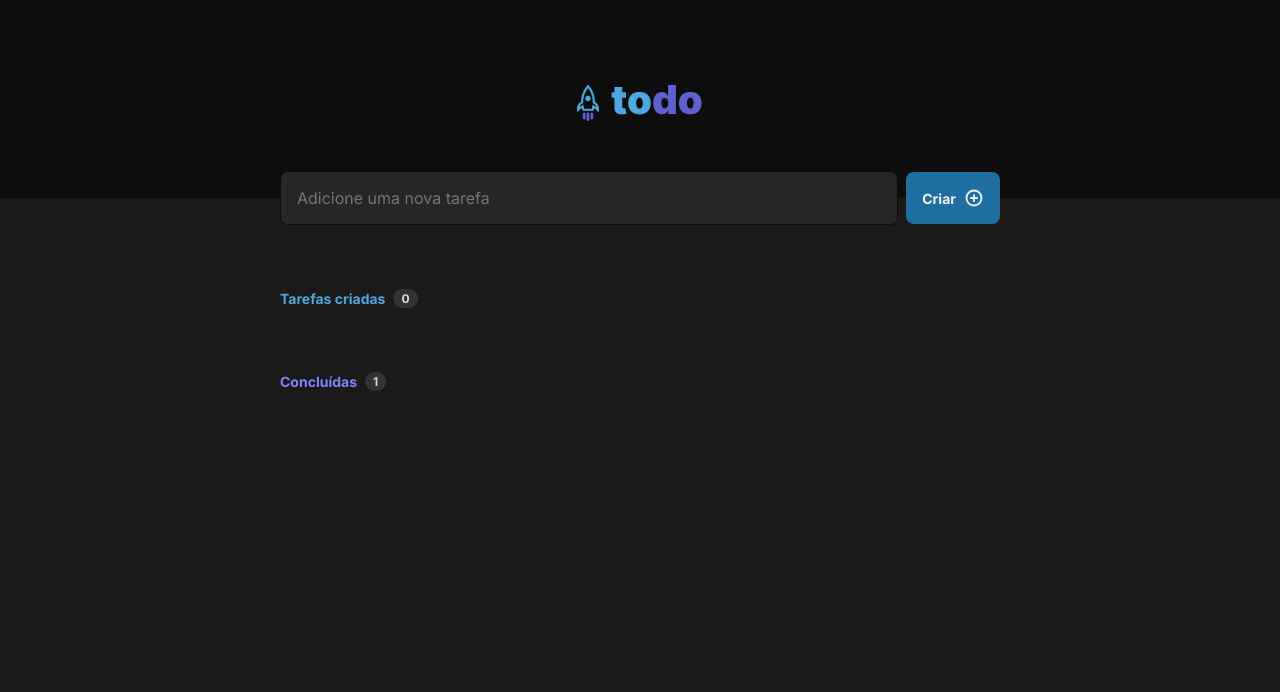
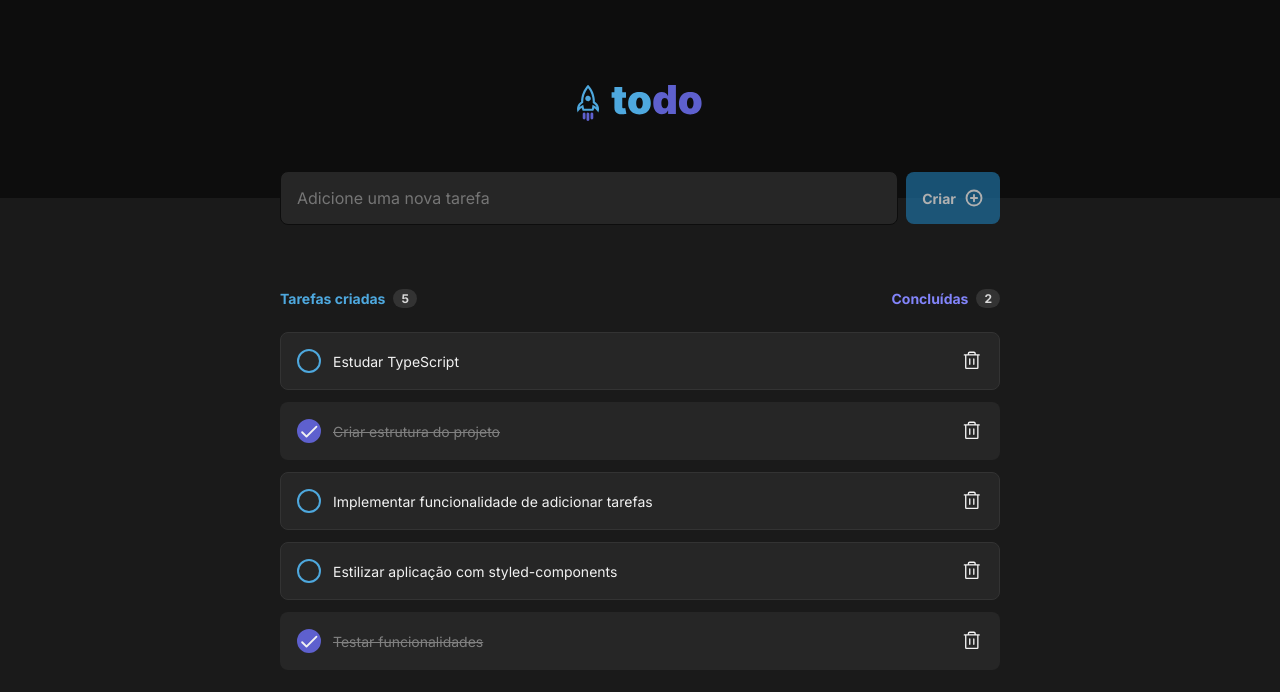
Before and after one commit to brunoobd/todo-web, a React (Vite) app: page / in a window 1280 px wide. Shown: the top 692 px of the page. Built offline with nearby package versions, Linux system fonts and the light colour scheme.

Commit message:
feat: add TaskItem component

```diff
--- a/src/App.tsx
+++ b/src/App.tsx
@@ -1,15 +1,77 @@
+import { ChangeEvent, FormEvent, useState } from "react";
+
 import theme from "@theme/index";
 
 import { ThemeProvider } from "styled-components";
 
-import { Container, Form, GlobalStyle } from "./styles.ts";
+import { Task } from "./models/Task.ts";
 
-import { Header } from "@components/Header";
-import { Input } from "@components/Input";
-import { Button } from "@components/Button";
-import { TaskCounter } from "@components/TaskCounter/index.tsx";
+import {
+  Container,
+  Form,
+  GlobalStyle,
+  TaskContainer,
+  TaskHeader,
+  TaskList,
+} from "./styles.ts";
 
-function App() {
+import { Button, Header, Input, TaskCounter } from "@components/index.ts";
+import { TaskItem } from "@components/TaskItem/index.tsx";
+
+const App = () => {
+  const [tasks, setTasks] = useState<Task[]>([
+    { id: 1, title: "Estudar TypeScript", completed: false },
+    { id: 2, title: "Criar estrutura do projeto", completed: true },
+    {
+      id: 3,
+      title: "Implementar funcionalidade de adicionar tarefas",
+      completed: false,
+    },
+    {
+      id: 4,
+      title: "Estilizar aplicação com styled-components",
+      completed: false,
+    },
+    { id: 5, title: "Testar funcionalidades", completed: true },
+  ]);
+  const [newTask, setNewTask] = useState("");
+  const tasksCompleted = tasks.filter((task) => task.completed);
+
+  const handleNewTaskChange = (event: ChangeEvent<HTMLInputElement>) => {
+    setNewTask(event.target.value);
+  };
+
+  const handleAddNewTask = (event: FormEvent) => {
+    event.preventDefault();
+
+    if (newTask.trim().length) {
+      const taskIds = tasks.map((task) => task.id);
+      const newTaskId = taskIds.length ? Math.max(...taskIds) + 1 : 0;
+
+      setTasks((prevState) => [
+        ...prevState,
+        { id: newTaskId, title: newTask, completed: false },
+      ]);
+    } else {
+      window.alert("PARA DE BURLAR SEU LA JOY!!!!!!!!!!");
+    }
+  };
+
+  const handleCompleteTask = (taskId: number) => {
+    setTasks((prevState) =>
+      prevState.map((task) => {
+        if (task.id === taskId) {
+          return {
+            ...task,
+            completed: !task.completed,
+          };
+        }
+
+        return task;
+      })
+    );
+  };
+
   return (
     <ThemeProvider theme={theme}>
       <GlobalStyle />
@@ -18,16 +80,44 @@ function App() {
 
       <Container>
         <Form>
-          <Input placeholder={"Adicione uma nova tarefa"} />
+          <Input
+            placeholder={"Adicione uma nova tarefa"}
+            value={newTask}
+            onChange={handleNewTaskChange}
+            required
+          />
 
-          <Button />
+          <Button
+            disabled={!newTask.trim().length}
+            onClick={handleAddNewTask}
+          />
         </Form>
 
-        <TaskCounter title={"Tarefas criadas"} count={0} />
-        <TaskCounter title={"Concluídas"} count={1} variant={"PURPLE"} />
+        <TaskContainer>
+          <TaskHeader>
+            <TaskCounter title={"Tarefas criadas"} count={tasks.length} />
+            <TaskCounter
+              title={"Concluídas"}
+              count={tasksCompleted.length}
+              variant={"PURPLE"}
+            />
+          </TaskHeader>
+
+          <TaskList>
+            {tasks.map(({ id, title, completed }) => (
+              <TaskItem
+                key={id}
+                id={id}
+                title={title}
+                completed={completed}
+                onCompleteTask={handleCompleteTask}
+              />
+            ))}
+          </TaskList>
+        </TaskContainer>
       </Container>
     </ThemeProvider>
   );
-}
+};
 
 export default App;
--- a/src/components/Button/styles.ts
+++ b/src/components/Button/styles.ts
@@ -1,6 +1,8 @@
 import styled, { css } from "styled-components";
 
-export const Container = styled.button`
+export const Container = styled.button.attrs(() => ({
+  type: "submit",
+}))`
   padding: 1rem;
 
   display: flex;
@@ -19,9 +21,14 @@ export const Container = styled.button`
 
     background-color: ${theme.COLORS.BLUE_DARK};
 
-    &:hover {
+    &:not(:disabled):hover {
       background-color: ${theme.COLORS.BLUE};
       cursor: pointer;
     }
+
+    &:disabled {
+      opacity: 0.7;
+      cursor: not-allowed;
+    }
   `};
 `;
--- a/src/components/TaskCounter/index.tsx
+++ b/src/components/TaskCounter/index.tsx
@@ -8,7 +8,7 @@ type Props = {
 
 export const TaskCounter = ({ title, count, variant = "DEFAULT" }: Props) => (
   <Container>
-    <Title variant={variant}>{title}</Title>
+    <Title $variant={variant}>{title}</Title>
 
     <Counter>
       <CounterText>{count}</CounterText>
--- a/src/components/TaskCounter/styles.ts
+++ b/src/components/TaskCounter/styles.ts
@@ -3,7 +3,7 @@ import styled, { css } from "styled-components";
 export type TitleVariant = "DEFAULT" | "PURPLE";
 
 type TitleType = {
-  variant: TitleVariant;
+  $variant: TitleVariant;
 };
 
 export const Container = styled.div`
@@ -13,8 +13,8 @@ export const Container = styled.div`
 `;
 
 export const Title = styled.p<TitleType>`
-  color: ${({ theme, variant }) =>
-    variant === "DEFAULT" ? theme.COLORS.BLUE : theme.COLORS.PURPLE};
+  color: ${({ theme, $variant }) =>
+    $variant === "DEFAULT" ? theme.COLORS.BLUE : theme.COLORS.PURPLE};
   font-weight: bold;
 `;
 
--- /dev/null
+++ b/src/components/TaskItem/index.tsx
@@ -0,0 +1,23 @@
+import { Task } from "@models/Task";
+import { Check, Container, RadioButton, Title } from "./styles";
+import { Trash } from "@phosphor-icons/react";
+
+type Props = Task & {
+  onCompleteTask: (taskId: number) => void;
+};
+
+export const TaskItem = ({ id, title, completed, onCompleteTask }: Props) => {
+  const handleCompleteTask = () => onCompleteTask(id);
+
+  return (
+    <Container $completed={completed}>
+      <RadioButton $completed={completed} onClick={handleCompleteTask}>
+        {completed && <Check />}
+      </RadioButton>
+
+      <Title $completed={completed}>{title}</Title>
+
+      <Trash size={24} />
+    </Container>
+  );
+};
--- /dev/null
+++ b/src/components/TaskItem/styles.ts
@@ -0,0 +1,67 @@
+import styled, { css } from "styled-components";
+import { Check as CheckIcon } from "@phosphor-icons/react";
+
+type TaskItemVariant = {
+  $completed: boolean;
+};
+
+export const Container = styled.div<TaskItemVariant>`
+  width: 100%;
+  padding: 1rem;
+
+  display: flex;
+  align-items: center;
+  justify-content: space-between;
+  gap: 0.75rem;
+
+  border-radius: 0.5rem;
+
+  ${({ theme, $completed }) => css`
+    border: 0.0625rem solid ${$completed ? "transparent" : theme.COLORS.GRAY_400};
+
+    background-color: ${theme.COLORS.GRAY_500};
+  `}
+`;
+
+export const Title = styled.p<TaskItemVariant>`
+  width: 100%;
+
+  ${({ theme, $completed }) => css`
+    text-decoration: ${$completed ? "line-through" : "none"};
+    color: ${$completed ? theme.COLORS.GRAY_300 : theme.COLORS.GRAY_100};
+  `}
+`;
+
+export const RadioButton = styled.div<TaskItemVariant>`
+  min-width: 1.5rem;
+  min-height: 1.5rem;
+
+  display: flex;
+  align-items: center;
+  justify-content: center;
+
+  border-radius: 100%;
+
+  ${({ theme, $completed }) => css`
+    border: 0.125rem solid
+      ${$completed ? theme.COLORS.PURPLE_DARK : theme.COLORS.BLUE};
+    background-color: ${$completed ? theme.COLORS.PURPLE_DARK : "transparent"};
+
+    &:hover {
+      cursor: pointer;
+      border-color: ${$completed ? theme.COLORS.PURPLE : theme.COLORS.BLUE_DARK};
+      background-color: ${$completed ? theme.COLORS.PURPLE : "transparent"};
+    }
+  `}
+
+  transition-duration: 0.4s;
+`;
+
+export const Check = styled(CheckIcon).attrs(({ theme }) => ({
+  weight: "bold",
+}))`
+  width: 100%;
+  height: 100%;
+
+  border-radius: 100%;
+`;
--- /dev/null
+++ b/src/components/index.ts
@@ -0,0 +1,4 @@
+export { Header } from "./Header";
+export { Input } from "./Input";
+export { Button } from "./Button";
+export { TaskCounter } from "./TaskCounter";
--- /dev/null
+++ b/src/models/Task.ts
@@ -0,0 +1,5 @@
+export type Task = {
+  id: number;
+  title: string;
+  completed: boolean;
+};
--- a/src/styles.ts
+++ b/src/styles.ts
@@ -42,3 +42,27 @@ export const Form = styled.form`
   justify-content: space-between;
   gap: 0.5rem;
 `;
+
+export const TaskContainer = styled.div`
+  display: flex;
+  flex-direction: column;
+  align-items: center;
+  gap: 1.5rem;
+`;
+
+export const TaskHeader = styled.div`
+  width: 100%;
+
+  display: flex;
+  align-items: center;
+  justify-content: space-between;
+`;
+
+export const TaskList = styled.div`
+  width: 100%;
+
+  display: flex;
+  flex-direction: column;
+  align-items: center;
+  gap: 0.75rem;
+`;
--- a/tsconfig.app.json
+++ b/tsconfig.app.json
@@ -30,6 +30,9 @@
       "@components/*": [
         "./src/components/*"
       ],
+      "@models/*": [
+        "./src/models/*"
+      ],
       "@theme/*": [
         "./src/theme/*"
       ],
--- a/vite.config.ts
+++ b/vite.config.ts
@@ -9,6 +9,7 @@ export default defineConfig({
     alias: {
       "@assets": path.resolve(__dirname, "src/assets"),
       "@components": path.resolve(__dirname, "src/components"),
+      "@models": path.resolve(__dirname, "src/models"),
       "@theme": path.resolve(__dirname, "src/theme"),
     },
   },
```
